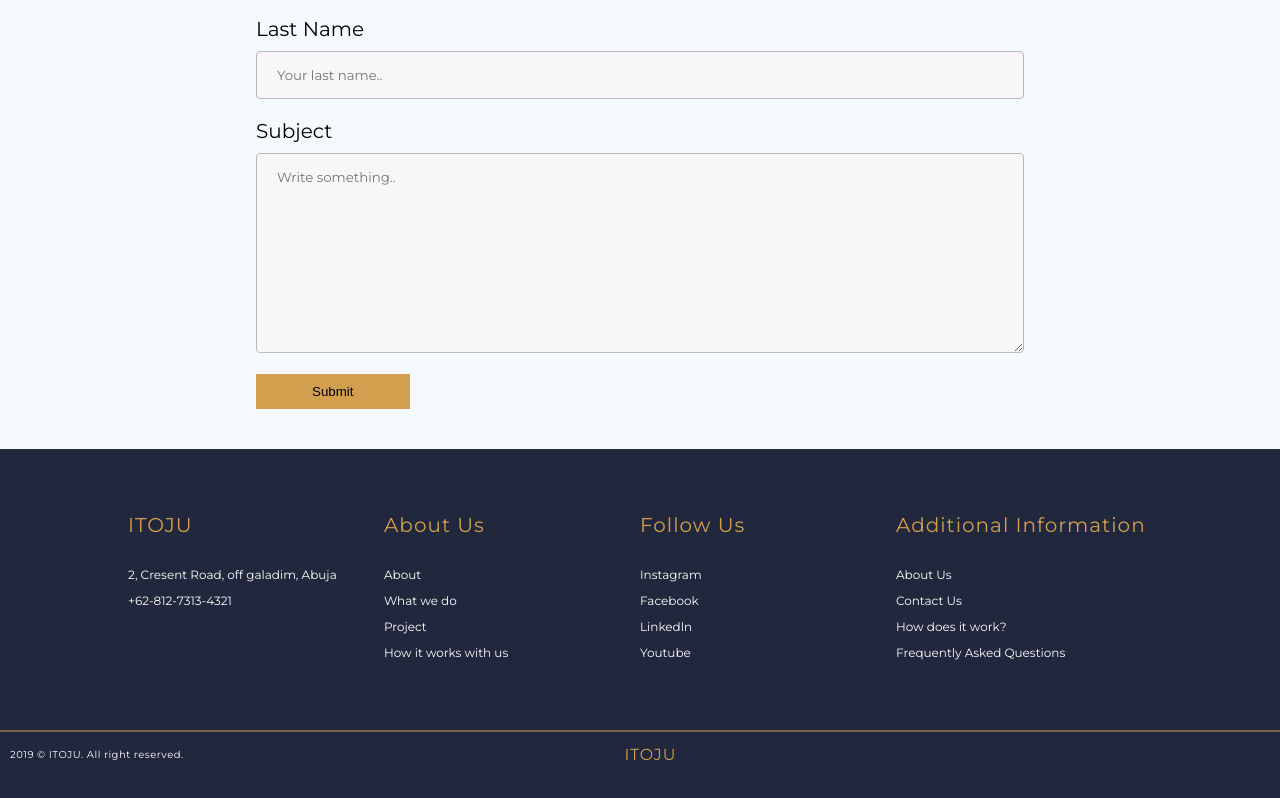
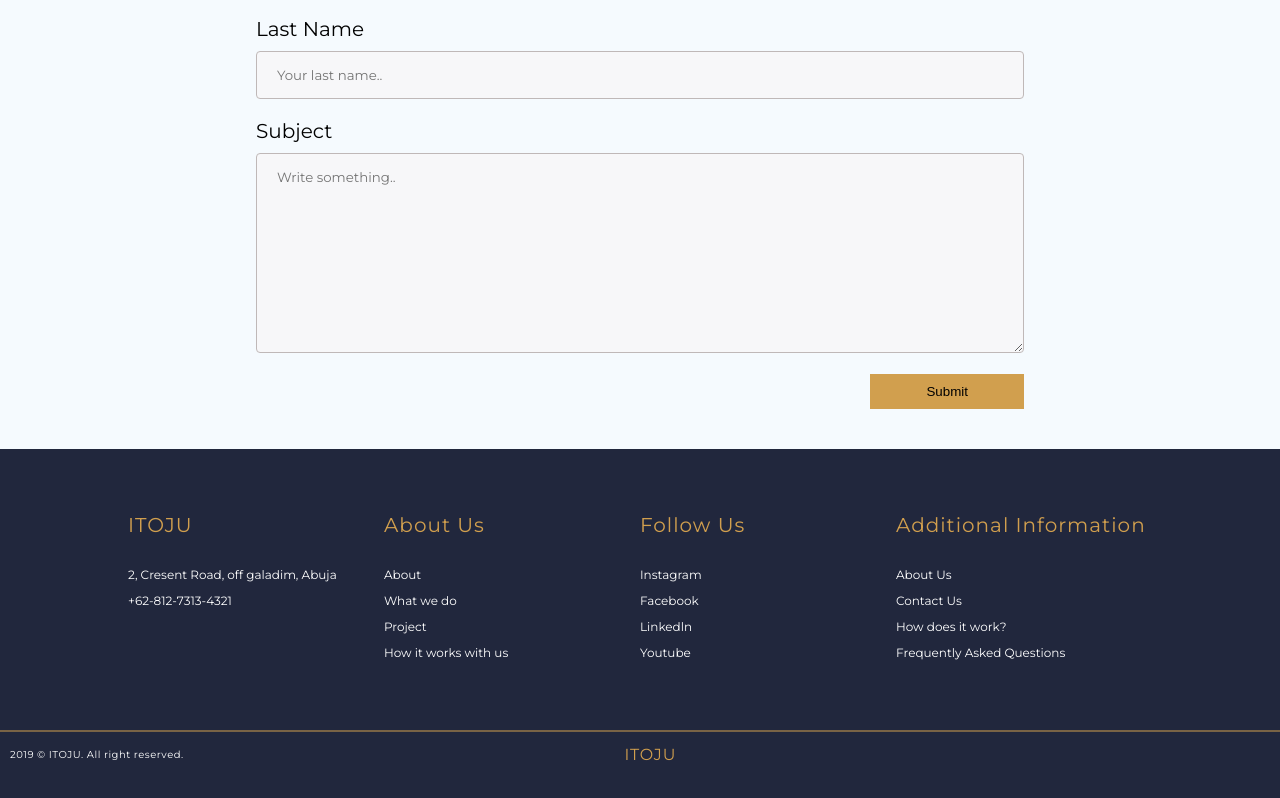
Before and after one commit to oluwadamilareosinaya/hotel-website-HNG-task3, a plain HTML site: page contact-us.html in a window 1280 px wide. Shown: the part 1118-1916 px from the top of the page. Drawn offline with Linux system fonts and the light colour scheme.

Commit message:
updated css submit button

```diff
--- a/css/contact-us.css
+++ b/css/contact-us.css
@@ -427,3 +427,7 @@ margin-bottom: 40px;
 margin-top: 5px;
 width:20%;
 }
+.right{
+    display: flex;
+    justify-content: flex-end;
+}
```
